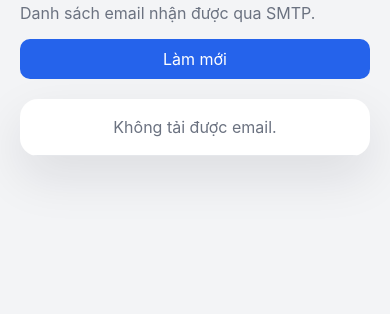
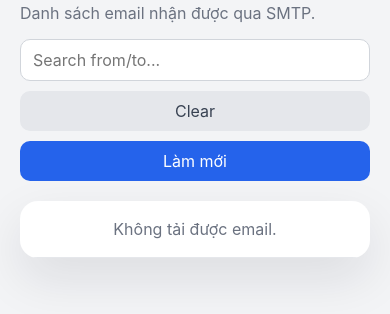
Before and after one commit to hieu313/temp-mail, a website: page public/index.html in a window 390 px wide. Shown: the part 74-388 px from the top of the page. Drawn offline with Linux system fonts and the light colour scheme; no server answers.

Commit message:
feat: add email search input

```diff
--- a/public/app.js
+++ b/public/app.js
@@ -1,4 +1,6 @@
 const emailRows = document.querySelector("#emailRows");
+const searchInput = document.querySelector("#searchInput");
+const clearSearchButton = document.querySelector("#clearSearchButton");
 const refreshButton = document.querySelector("#refreshButton");
 const emailModal = document.querySelector("#emailModal");
 const closeModalButton = document.querySelector("#closeModalButton");
@@ -128,7 +130,9 @@ function renderEmails(emails) {
 
 async function loadEmails() {
   renderStatus("Đang tải...");
-  const response = await fetch("/api/emails");
+  const query = searchInput.value.trim();
+  const path = query ? `/api/emails/search?q=${encodeURIComponent(query)}` : "/api/emails";
+  const response = await fetch(path);
 
   if (!response.ok) {
     renderStatus("Không tải được email.");
@@ -201,6 +205,15 @@ emailRows.addEventListener("click", (event) => {
   }
 });
 
+let searchTimer;
+searchInput.addEventListener("input", () => {
+  clearTimeout(searchTimer);
+  searchTimer = setTimeout(loadEmails, 250);
+});
+clearSearchButton.addEventListener("click", () => {
+  searchInput.value = "";
+  loadEmails();
+});
 refreshButton.addEventListener("click", loadEmails);
 closeModalButton.addEventListener("click", () => emailModal.close());
 emailModal.addEventListener("click", (event) => {
--- a/public/index.html
+++ b/public/index.html
@@ -13,7 +13,11 @@
           <h1>Temp Mail Browser</h1>
           <p>Danh sách email nhận được qua SMTP.</p>
         </div>
-        <button id="refreshButton" type="button">Làm mới</button>
+        <div class="header-actions">
+          <input id="searchInput" type="search" placeholder="Search from/to..." autocomplete="off">
+          <button id="clearSearchButton" type="button">Clear</button>
+          <button id="refreshButton" type="button">Làm mới</button>
+        </div>
       </header>
 
       <section class="card">
--- a/public/styles.css
+++ b/public/styles.css
@@ -33,6 +33,27 @@ button {
   gap: 16px;
   justify-content: space-between;
   margin-bottom: 20px;
+}
+
+.header-actions {
+  align-items: center;
+  display: flex;
+  flex-wrap: wrap;
+  gap: 10px;
+  justify-content: flex-end;
+}
+
+#searchInput {
+  border: 1px solid #d1d5db;
+  border-radius: 10px;
+  font: inherit;
+  min-width: 240px;
+  padding: 10px 12px;
+}
+
+#clearSearchButton {
+  background: #e5e7eb;
+  color: #374151;
 }
 
 h1,
@@ -220,9 +241,15 @@ pre {
 }
 
 @media (max-width: 720px) {
-  .page-header {
+  .page-header,
+  .header-actions {
     align-items: stretch;
     flex-direction: column;
+  }
+
+  #searchInput {
+    min-width: 0;
+    width: 100%;
   }
 
   table,
```
